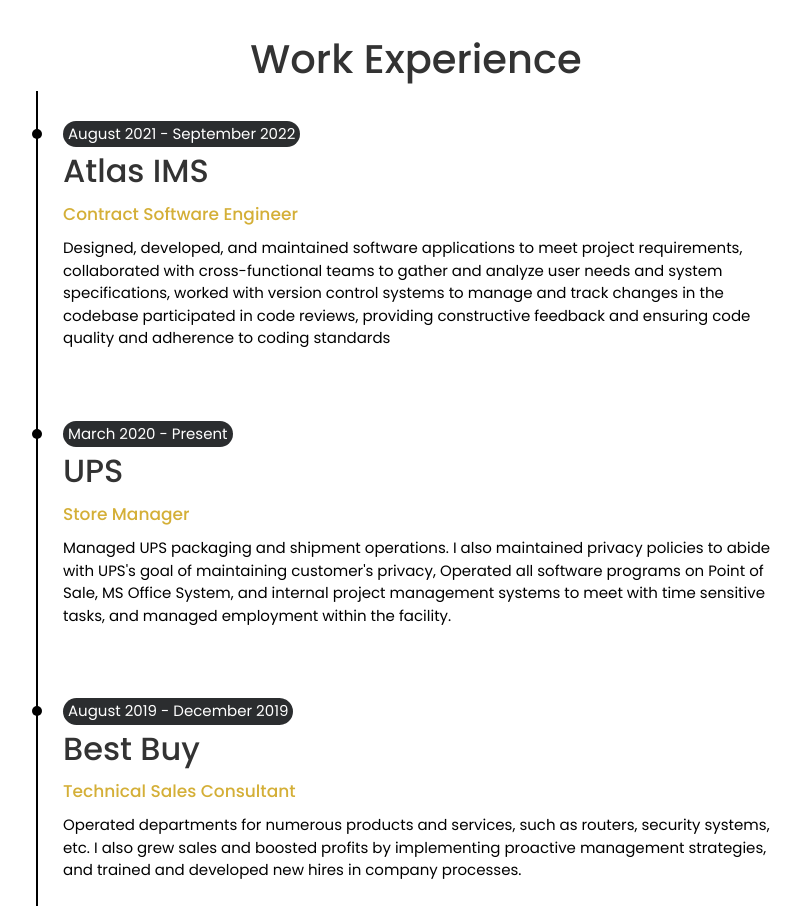
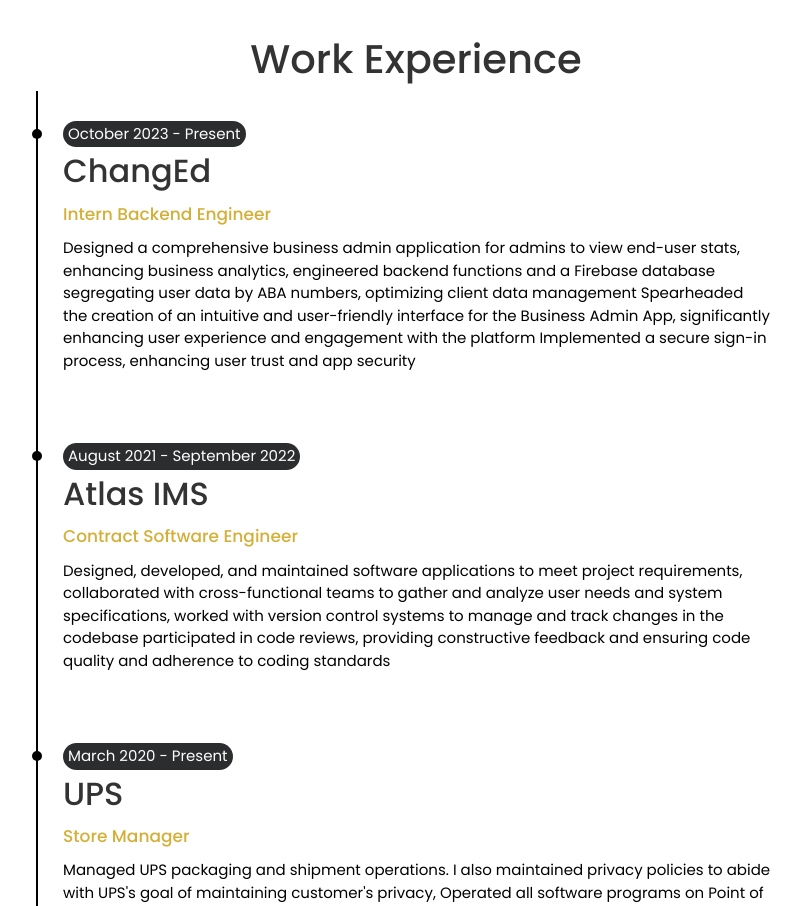
Before and after one commit to samisamara/personalWebpage, a React (Create React App) app: page / in a window 1280 px wide. Shown: the part 2362-3268 px from the top of the page, without its empty margins (224-1025 px from the left). Built offline with nearby package versions, Linux system fonts and the light colour scheme.

Commit message:
updated resume, updated WorkTimeline.js to include ChangEd internship

```diff
--- a/src/components/WorkTimeline.js
+++ b/src/components/WorkTimeline.js
@@ -4,25 +4,32 @@
 
 const jobs = [
   {
+    jobTitle: 'Intern Backend Engineer',
+    business: 'ChangEd',
+    date: 'October 2023 - Present',
+    description: "Designed a comprehensive business admin application for admins to view end-user stats, enhancing business analytics, engineered backend functions and a Firebase database segregating user data by ABA numbers, optimizing client data management Spearheaded the creation of an intuitive and user-friendly interface for the Business Admin App, significantly enhancing user experience and engagement with the platform Implemented a secure sign-in process, enhancing user trust and app security",
+    key: "w1"
+  },
+  {
     jobTitle: 'Contract Software Engineer',
     business: 'Atlas IMS',
     date: 'August 2021 - September 2022',
     description: "Designed, developed, and maintained software applications to meet project requirements, collaborated with cross-functional teams to gather and analyze user needs and system specifications, worked with version control systems to manage and track changes in the codebase participated in code reviews, providing constructive feedback and ensuring code quality and adherence to coding standards",
-    key: "w1"
+    key: "w2"
   },
   {
     jobTitle: 'Store Manager',
     business: 'UPS',
     date: 'March 2020 - Present',
     description: "Managed UPS packaging and shipment operations. I also maintained privacy policies to abide with UPS's goal of maintaining customer's privacy, Operated all software programs on Point of Sale, MS Office System, and internal project management systems to meet with time sensitive tasks, and managed employment within the facility.",
-    key: "w2"
+    key: "w3"
   },
   {
     jobTitle: 'Technical Sales Consultant',
     business: 'Best Buy',
     date: 'August 2019 - December 2019',
     description: "Operated departments for numerous products and services, such as routers, security systems, etc. I also grew sales and boosted profits by implementing proactive management strategies, and trained and developed new hires in company processes.",
-    key: "w3"
+    key: "w4"
   },
 ];
 
```
Also changed, not shown: 1 other file (tests, documents, lock files or other folders).
